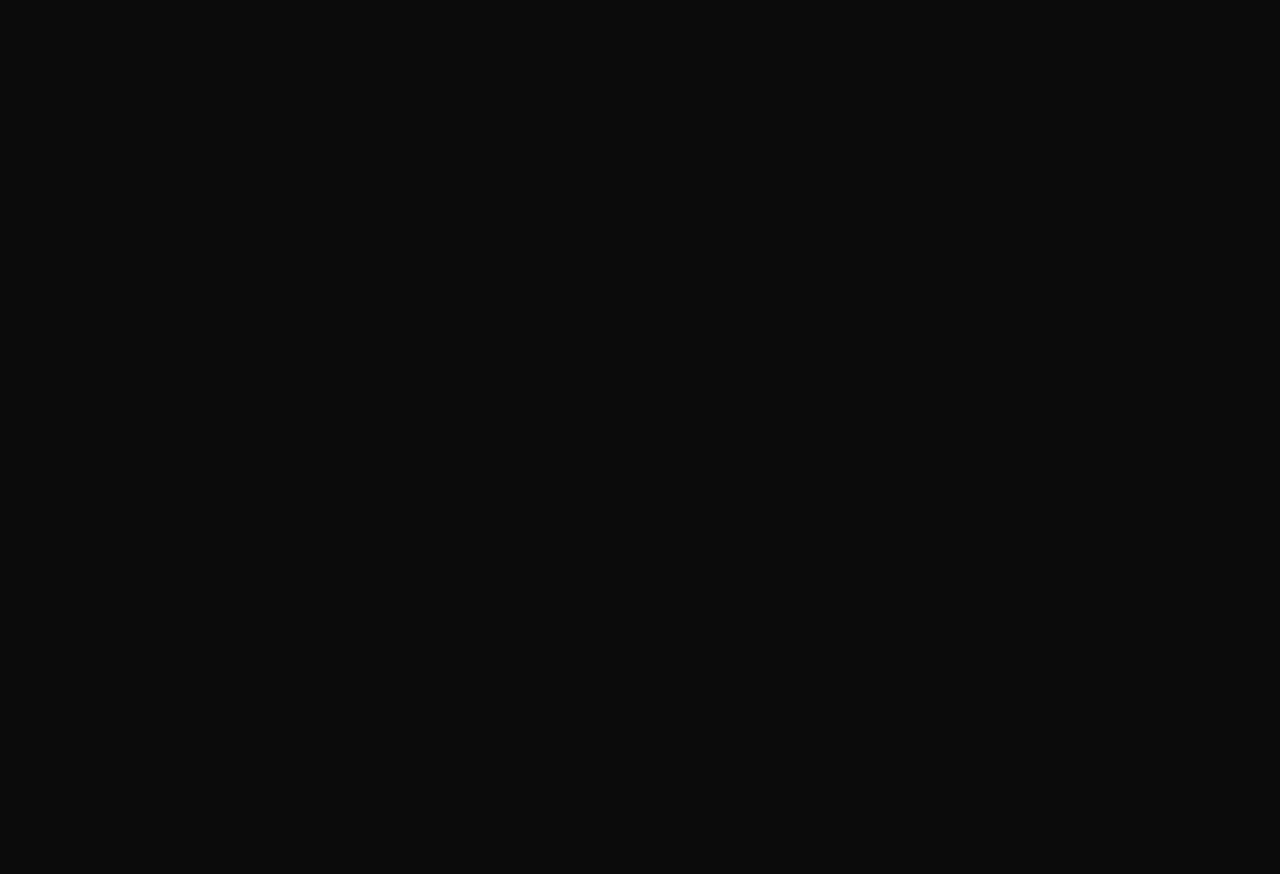
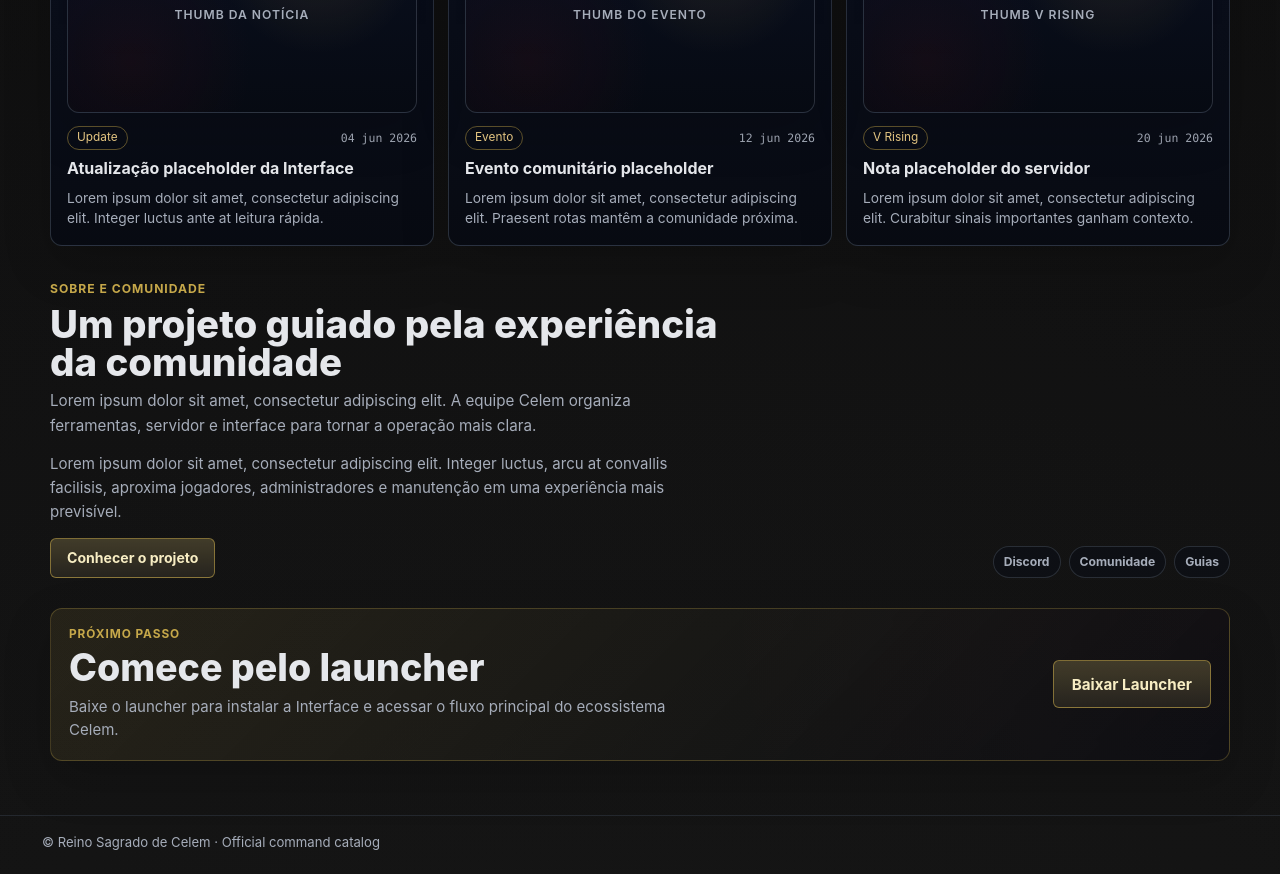
Before and after one commit to LuanTrindade95/CelemSite, an Angular app: page / in a window 1280 px wide. Shown: the part 2800-3674 px from the top of the page. Before the commit the page ends 2721 px from the top, so only its background shows below. Built offline with nearby package versions, Linux system fonts and the light colour scheme; no server answers.

Commit message:
feat(home): noticias + sobre/comunidade + CTA final + stub /news (home/H5)
Refs: docs/celem/pages/home.md

Phase: Home H5

```diff
--- a/src/app/app.routes.ts
+++ b/src/app/app.routes.ts
@@ -35,6 +35,13 @@ export const routes: Routes = [
     },
   },
   {
+    path: 'news',
+    component: UnderConstructionPageComponent,
+    data: {
+      titleKey: 'navNews',
+    },
+  },
+  {
     path: 'auth/callback',
     component: DiscordAuthCallbackComponent,
   },
--- a/src/app/features/home/home.component.html
+++ b/src/app/features/home/home.component.html
@@ -157,10 +157,103 @@
   </celem-section>
 
   <celem-section>
-    <!-- NOTICIAS -->
+    <div class="home-news">
+      <div class="home-news__header">
+        <celem-section-header
+          eyebrow="Novidades"
+          title="Novidades do Reino"
+          subtitle="Atualizações, eventos e notas rápidas do ecossistema Celem ficam reunidas aqui enquanto a página dedicada de notícias é preparada." />
+
+        <celem-button variant="secondary" routerLink="/news">Ver todas as notícias</celem-button>
+      </div>
+
+      <div class="home-news__cards">
+        <celem-card>
+          <div celem-card-header>
+            <celem-media-placeholder ratio="16:9" label="Thumb da notícia" />
+          </div>
+
+          <article class="news-preview">
+            <div class="news-preview__meta">
+              <celem-badge tone="gold">Update</celem-badge>
+              <time datetime="2026-06-04">04 jun 2026</time>
+            </div>
+
+            <h3>Atualização placeholder da Interface</h3>
+            <p>Lorem ipsum dolor sit amet, consectetur adipiscing elit. Integer luctus ante at leitura rápida.</p>
+          </article>
+        </celem-card>
+
+        <celem-card>
+          <div celem-card-header>
+            <celem-media-placeholder ratio="16:9" label="Thumb do evento" />
+          </div>
+
+          <article class="news-preview">
+            <div class="news-preview__meta">
+              <celem-badge tone="gold">Evento</celem-badge>
+              <time datetime="2026-06-12">12 jun 2026</time>
+            </div>
+
+            <h3>Evento comunitário placeholder</h3>
+            <p>Lorem ipsum dolor sit amet, consectetur adipiscing elit. Praesent rotas mantêm a comunidade próxima.</p>
+          </article>
+        </celem-card>
+
+        <celem-card>
+          <div celem-card-header>
+            <celem-media-placeholder ratio="16:9" label="Thumb V Rising" />
+          </div>
+
+          <article class="news-preview">
+            <div class="news-preview__meta">
+              <celem-badge tone="gold">V Rising</celem-badge>
+              <time datetime="2026-06-20">20 jun 2026</time>
+            </div>
+
+            <h3>Nota placeholder do servidor</h3>
+            <p>Lorem ipsum dolor sit amet, consectetur adipiscing elit. Curabitur sinais importantes ganham contexto.</p>
+          </article>
+        </celem-card>
+      </div>
+    </div>
   </celem-section>
 
   <celem-section>
-    <!-- SOBRE -->
+    <div class="home-about">
+      <div class="home-about__content">
+        <celem-section-header
+          eyebrow="Sobre e comunidade"
+          title="Um projeto guiado pela experiência da comunidade"
+          subtitle="Lorem ipsum dolor sit amet, consectetur adipiscing elit. A equipe Celem organiza ferramentas, servidor e interface para tornar a operação mais clara." />
+
+        <div class="home-copy-block">
+          <p>
+            Lorem ipsum dolor sit amet, consectetur adipiscing elit. Integer luctus, arcu at convallis facilisis,
+            aproxima jogadores, administradores e manutenção em uma experiência mais previsível.
+          </p>
+
+          <celem-button variant="primary" routerLink="/about">Conhecer o projeto</celem-button>
+        </div>
+      </div>
+
+      <div class="home-socials-placeholder" aria-label="Links sociais futuros">
+        <span>Discord</span>
+        <span>Comunidade</span>
+        <span>Guias</span>
+      </div>
+    </div>
+  </celem-section>
+
+  <celem-section tone="subtle">
+    <div class="home-final-cta">
+      <div>
+        <p class="home-final-cta__eyebrow">Próximo passo</p>
+        <h2>Comece pelo launcher</h2>
+        <p>Baixe o launcher para instalar a Interface e acessar o fluxo principal do ecossistema Celem.</p>
+      </div>
+
+      <celem-button variant="primary" size="lg" routerLink="/launcher">Baixar Launcher</celem-button>
+    </div>
   </celem-section>
 </div>
--- a/src/app/features/home/home.component.scss
+++ b/src/app/features/home/home.component.scss
@@ -137,7 +137,9 @@ h1 {
 }
 
 .home-launcher,
-.home-commands {
+.home-commands,
+.home-news,
+.home-about {
   display: grid;
   gap: 16px;
 }
@@ -176,14 +178,23 @@ h1 {
   align-items: end;
 }
 
-.home-commands__cards {
+.home-news__header {
+  display: grid;
+  grid-template-columns: minmax(0, 1fr) auto;
+  gap: 16px;
+  align-items: end;
+}
+
+.home-commands__cards,
+.home-news__cards {
   display: grid;
   grid-template-columns: repeat(3, minmax(0, 1fr));
   gap: 14px;
   align-items: stretch;
 }
 
-.home-commands__cards celem-card {
+.home-commands__cards celem-card,
+.home-news__cards celem-card {
   display: block;
   height: 100%;
 }
@@ -214,6 +225,131 @@ h1 {
   line-height: 1.5;
 }
 
+.news-preview {
+  display: grid;
+  gap: 9px;
+}
+
+.news-preview__meta {
+  display: flex;
+  flex-wrap: wrap;
+  gap: 8px;
+  align-items: center;
+  justify-content: space-between;
+}
+
+.news-preview__meta time {
+  color: var(--celem-muted);
+  font-family: var(--celem-font-mono);
+  font-size: 0.72rem;
+}
+
+.news-preview h3,
+.news-preview p,
+.home-final-cta h2,
+.home-final-cta p {
+  margin: 0;
+}
+
+.news-preview h3 {
+  color: var(--celem-text);
+  font-size: 1rem;
+  line-height: 1.22;
+}
+
+.news-preview p {
+  color: var(--celem-muted);
+  font-size: 0.86rem;
+  line-height: 1.5;
+}
+
+.home-about {
+  grid-template-columns: minmax(0, 1fr) minmax(240px, 0.38fr);
+  gap: 18px;
+  align-items: end;
+}
+
+.home-about__content {
+  display: grid;
+  gap: 14px;
+  min-width: 0;
+}
+
+.home-about__content .home-copy-block {
+  max-width: 62ch;
+}
+
+.home-about__content celem-button {
+  width: fit-content;
+}
+
+.home-socials-placeholder {
+  display: flex;
+  flex-wrap: wrap;
+  gap: 8px;
+  align-content: end;
+  justify-content: flex-end;
+  min-width: 0;
+}
+
+.home-socials-placeholder span {
+  display: inline-flex;
+  align-items: center;
+  min-height: 32px;
+  padding: 0 10px;
+  border: 1px solid rgba(81, 91, 104, 0.42);
+  border-radius: var(--celem-radius-pill);
+  background: rgba(9, 13, 22, 0.5);
+  color: var(--celem-muted);
+  font-size: 0.76rem;
+  font-weight: 700;
+  line-height: 1;
+}
+
+.home-final-cta {
+  display: grid;
+  grid-template-columns: minmax(0, 1fr) auto;
+  gap: 16px;
+  align-items: center;
+  padding: 18px;
+  border: 1px solid rgba(198, 168, 74, 0.28);
+  border-radius: var(--celem-radius-md);
+  background:
+    linear-gradient(135deg, rgba(198, 168, 74, 0.11), rgba(8, 11, 18, 0.7)),
+    radial-gradient(circle at top right, rgba(172, 49, 49, 0.08), transparent 42%);
+  box-shadow: 0 18px 48px rgba(0, 0, 0, 0.18);
+}
+
+.home-final-cta > div {
+  display: grid;
+  gap: 8px;
+  min-width: 0;
+}
+
+.home-final-cta__eyebrow {
+  color: var(--celem-gold);
+  font-size: 0.74rem;
+  font-weight: 700;
+  letter-spacing: 0.08em;
+  line-height: 1.2;
+  text-transform: uppercase;
+}
+
+.home-final-cta h2 {
+  color: var(--celem-text);
+  font-size: clamp(1.55rem, 3vw, 2.35rem);
+  font-weight: 800;
+  letter-spacing: 0;
+  line-height: 1;
+}
+
+.home-final-cta p:not(.home-final-cta__eyebrow) {
+  max-width: 66ch;
+  color: var(--celem-muted);
+  font-size: 0.94rem;
+  line-height: 1.55;
+}
+
 @media (max-width: 920px) {
   .home-hero {
     grid-template-columns: 1fr;
@@ -237,13 +373,29 @@ h1 {
     grid-template-columns: 1fr;
   }
 
-  .home-commands__header {
+  .home-commands__header,
+  .home-news__header {
     grid-template-columns: 1fr;
     align-items: start;
   }
 
-  .home-commands__cards {
+  .home-commands__cards,
+  .home-news__cards {
     grid-template-columns: repeat(2, minmax(0, 1fr));
+  }
+
+  .home-about {
+    grid-template-columns: 1fr;
+    align-items: start;
+  }
+
+  .home-socials-placeholder {
+    justify-content: flex-start;
+  }
+
+  .home-final-cta {
+    grid-template-columns: 1fr;
+    align-items: start;
   }
 }
 
@@ -283,11 +435,19 @@ h1 {
   }
 
   .home-actions celem-button,
-  .home-commands__header celem-button {
+  .home-commands__header celem-button,
+  .home-news__header celem-button,
+  .home-about__content celem-button,
+  .home-final-cta celem-button {
     width: 100%;
   }
 
-  .home-commands__cards {
+  .home-commands__cards,
+  .home-news__cards {
     grid-template-columns: 1fr;
   }
+
+  .home-final-cta {
+    padding: 16px;
+  }
 }
--- a/src/app/shared/i18n/site-translations.ts
+++ b/src/app/shared/i18n/site-translations.ts
@@ -10,6 +10,7 @@ export type SiteTranslationKey =
   | 'navLauncher'
   | 'navInterface'
   | 'navAbout'
+  | 'navNews'
   | 'eyebrow'
   | 'catalogTitle'
   | 'catalogSummary'
@@ -74,6 +75,7 @@ export const SITE_TRANSLATIONS: Record<SiteLanguageCode, SiteTranslationDictiona
     navLauncher: 'Launcher',
     navInterface: 'Interface',
     navAbout: 'About',
+    navNews: 'News',
     eyebrow: 'Celem ecosystem',
     catalogTitle: 'Commands',
     catalogSummary: 'Search commands, aliases, examples, and permissions from plugins across the Celem ecosystem.',
@@ -240,6 +242,7 @@ export const SITE_TRANSLATIONS: Record<SiteLanguageCode, SiteTranslationDictiona
     navLauncher: 'Launcher',
     navInterface: 'Interface',
     navAbout: 'Sobre',
+    navNews: 'Notícias',
     eyebrow: 'Ecossistema Celem',
     catalogTitle: 'Comandos',
     catalogSummary: 'Pesquise comandos, aliases, exemplos e permissões dos plugins do ecossistema Celem.',
```
Also changed, not shown: 1 other file (tests, documents, lock files or other folders).
